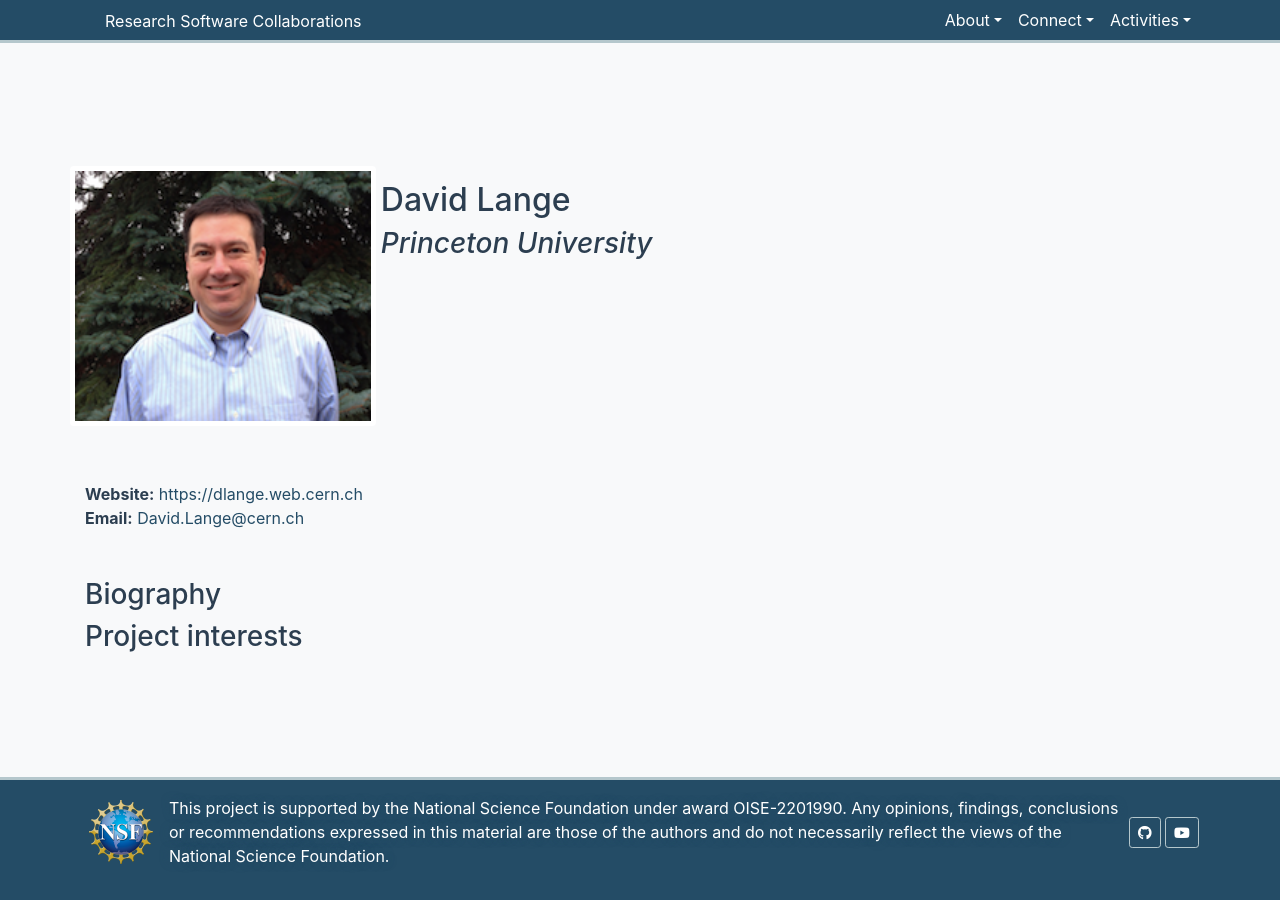
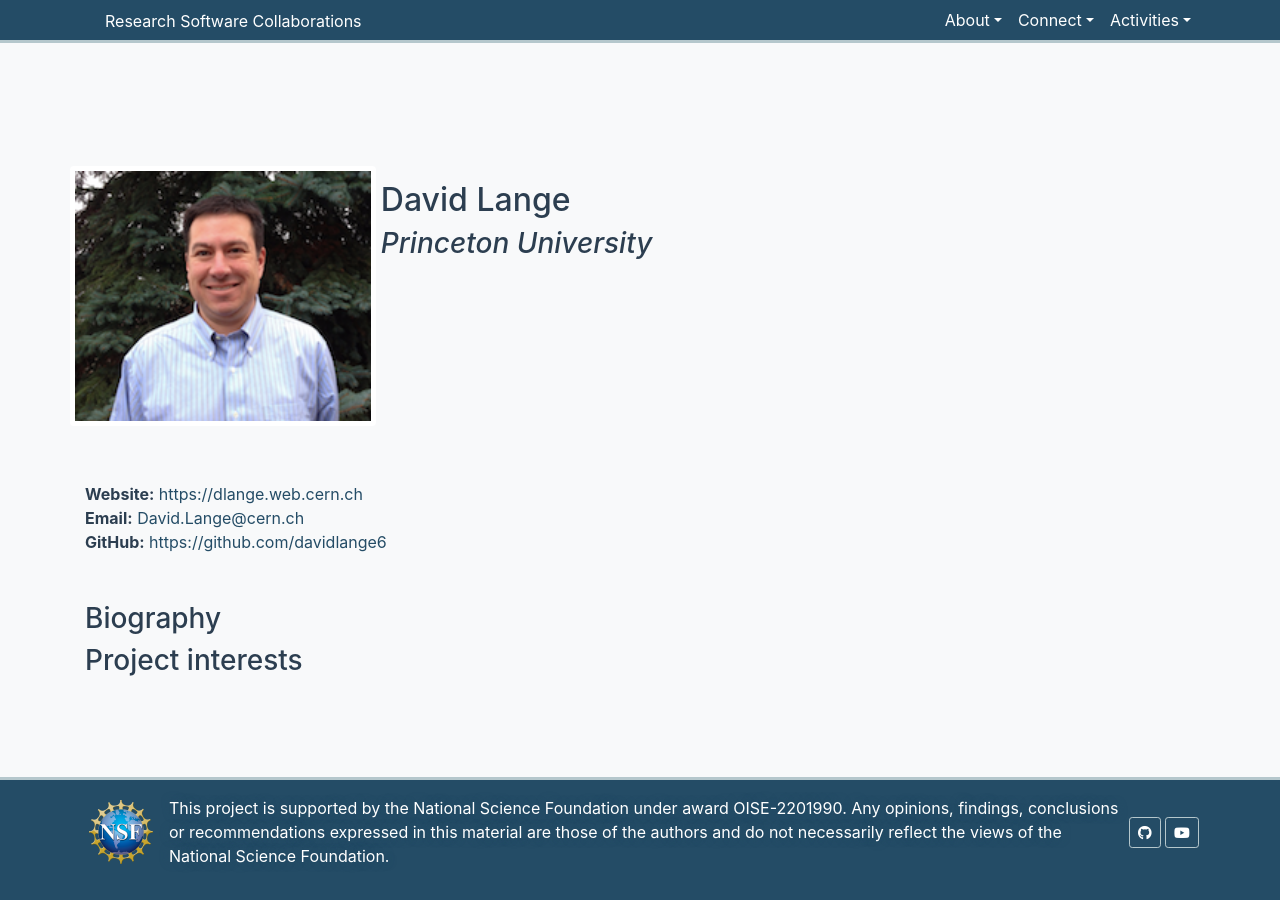
Before and after one commit to research-software-collaborations/research-software-collaborations.github.io, a Jekyll site: the page built from _collaborators/davidlange6.md, in a window 1280 px wide. Built offline with Jekyll 4.4.1, drawn with Linux system fonts in a browser that asks for light colours; cached includes are drawn as plain includes.

Commit message:
add github link

```diff
--- a/_layouts/collaborator.html
+++ b/_layouts/collaborator.html
@@ -23,6 +23,8 @@
 <b>Website:</b> <a href="{{page.website}}">{{page.website}}</a>
 <br>
 <b>Email:</b> <a href="mailto:{{page.e-mail}}">{{page.e-mail}}</a>
+<br>
+<b>GitHub:</b> <a href="https://github.com/{{ page.github-username }}">https://github.com/{{ page.github-username }}</a>
 <br><br><br>
 <div>
 
```
